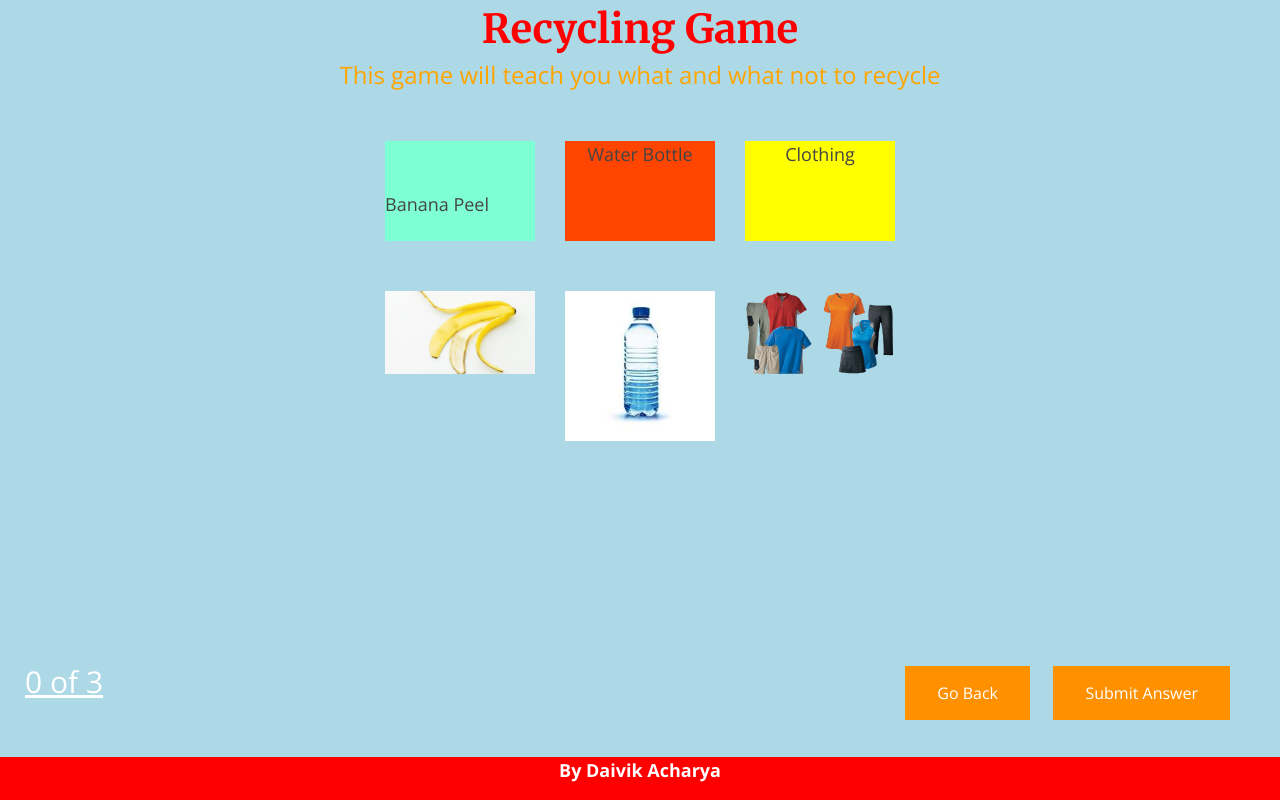
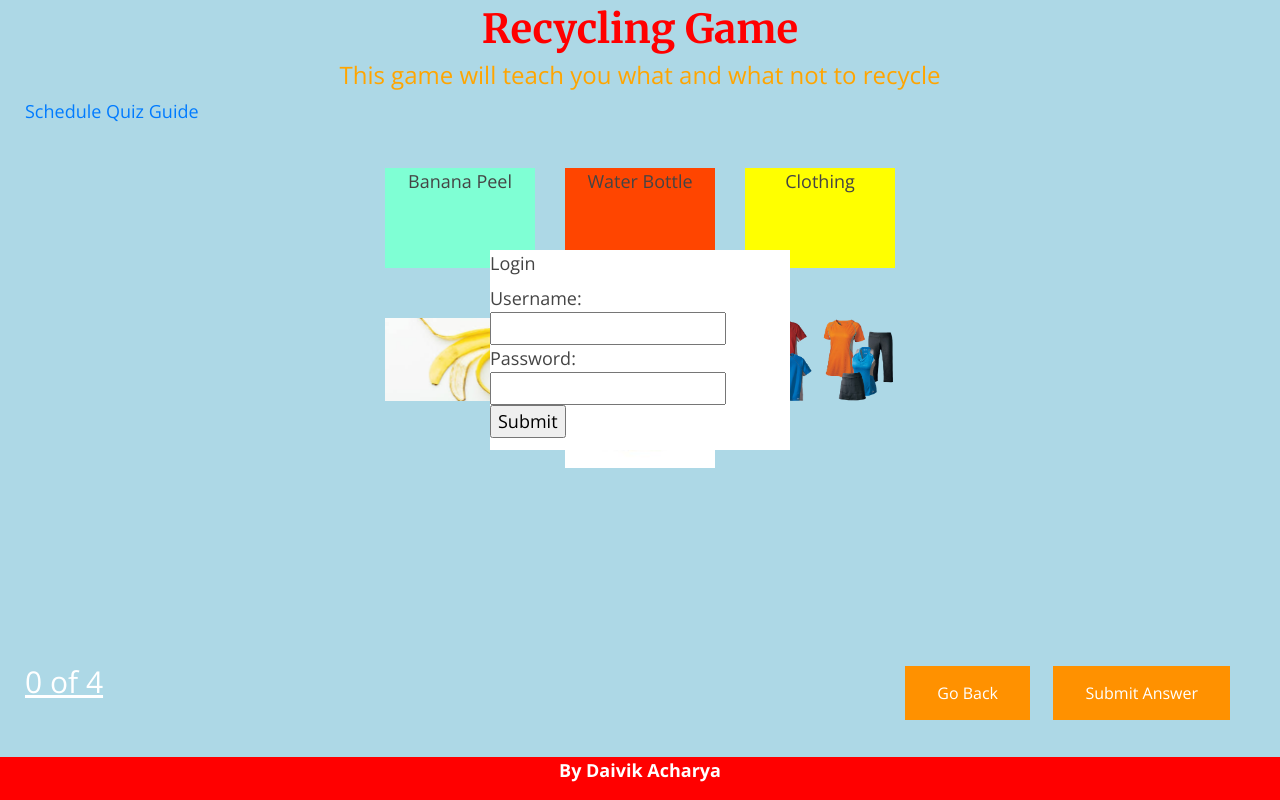
Before and after one commit to DaivikA/recycle-game, a PHP site: page /index.html in a window 1280 px wide. Run offline with PHP 8.4, Linux system fonts and the light colour scheme; some libraries are stand-ins or nearby versions.

Commit message:
Added Login

```diff
--- a/index.html
+++ b/index.html
@@ -12,13 +12,34 @@
     <script src="script.js"></script>
   </head>
   <body id="body">
+    <div class="login">
+      <label>Login</label>
+      <form name="login" onsubmit="validatelogin()">
+        Username:<br>
+        <input type = "text" name = "username"></input>
+        <br>
+        Password:<br>
+        <input type = "text" name = "password"></input>
+        <input type = "submit"></input>
+
+
+      </form>
+
+
+
+
+    </div>
     <h1 id="title">Recycling Game </h1>
     <h4 id="description">This game will teach you what and what not to recycle</h4>
+    <a id="link:schedule" href="schedule.html">Schedule</a>
+    <a id="link:schedule" href="quiz.html">Quiz</a>
+    <a id="link:schedule" href="guide.html">Guide</a>
+
 
 <input class = "button" id="refresh" type="button" value="Go Back" onClick="location.href=location.href" >
 <button type="button" id="Submit" class="button" onclick="submitButton()">Submit Answer</button>
 <p id="correct" style="visibility: hidden">Correct!</p>
-<p id="answer" >0 of 3</p>
+<p id="answer" >0 of 4</p>
 
 
     <div id="table" class="container box">
--- a/script.js
+++ b/script.js
@@ -1,10 +1,10 @@
-var answers = [1,0, 0]
+var answers = [1,0, 0,2]
 var round = 0
-var roundWin = 2
+var roundWin = 3
 var selectedAnswer = -1
-var images = [["images/banana peel.jpeg", "images/water-bottle.jpeg", "images/clothing.png"],["images/cardboard.png", "images/bag.jpg", "images/spoon.jpg"], ["images/glass.png", "images/food.png","images/electronics.png"]]
+var images = [["images/banana peel.jpeg", "images/water-bottle.jpeg", "images/clothing.png"],["images/cardboard.png", "images/bag.jpg", "images/spoon.jpg"], ["images/glass.png", "images/food.png","images/electronics.png"],["images/towel.jpg","images/styrofoam.jpg", "images/can.jpg" ]]
 
-var id = [["banana", "waterbottle", "clothing"], ["cardboard", "plastic shopping bags", "plastic utensils"],["glass", "food", "electronics"]]
+var id = [["banana", "waterbottle", "clothing"], ["cardboard", "plastic shopping bags", "plastic utensils"],["glass", "food", "electronics"],["towel","styrofoam", "can"]]
 
 var boxid = ["box-green", "box-red", "box-yellow"]
 
@@ -84,7 +84,7 @@ function submitButton(){
     win.src = "images/win.jpg";
     win.height = 500;
     table.appendChild(win);
-    document.getElementById("answer").innerHTML = "3 of 3"
+    document.getElementById("answer").innerHTML = "4 of 4"
   }
   else if(answers[round] == selectedAnswer){
     document.getElementById(boxid[selectedAnswer]).classList.remove("selected");
@@ -95,13 +95,19 @@ function submitButton(){
     document.getElementById('green-text').innerHTML = id[round][0]
     document.getElementById('red-text').innerHTML = id[round][1]
     document.getElementById('yellow-text').innerHTML = id[round][2]
+
     document.getElementById("correct").style.visibility = "visible";
-    document.getElementById("answer").innerHTML = round + " of 3";
+    document.getElementById("answer").innerHTML = round + " of 4";
+
+
+
+
+
   } else{
     var table = document.getElementById('table');
     deleteTable()
     var wrong = document.createElement('img');
-    wrong.src = "images/wrong.jpg"
+    wrong.src = "images/tryagain.png"
     table.appendChild(wrong);
     document.getElementById("correct").style.visibility = "hidden";
     document.getElementById("answer").style.visibility = "hidden";
@@ -121,3 +127,12 @@ function deleteTable(){
 window.onload = function(){
   init();
 };
+
+function validatelogin(){
+  var form = document.forms["login"];
+  console.log(form);
+  var username = form["username"].value
+  var password = form["password"].value
+  console.log(username);
+  console.log(password);
+}
--- a/style.css
+++ b/style.css
@@ -37,8 +37,7 @@ h1 {
   width:150px;
   margin-bottom: 50px;
   background-color: aquamarine;
-  position: relative;
-
+ vertical-align: middle;
 }
 .box-red {
   width: 150px;
@@ -64,8 +63,6 @@ h1 {
   text-align: center;
 }
 #green-text {
-  position: absolute;
-  top: 50%;
 }
 #refresh {
   position: absolute;
@@ -106,3 +103,16 @@ h1 {
   text-decoration: underline;
 
 }
+.login{
+position: absolute;
+display:block;
+top: 50%;
+left: 50%;
+height: 200px;
+width: 300px;
+background-color: white;
+margin-left: -150px;
+margin-top: -150px;
+z-index: 3;
+
+}
```
Also changed, not shown: 1 other file.
